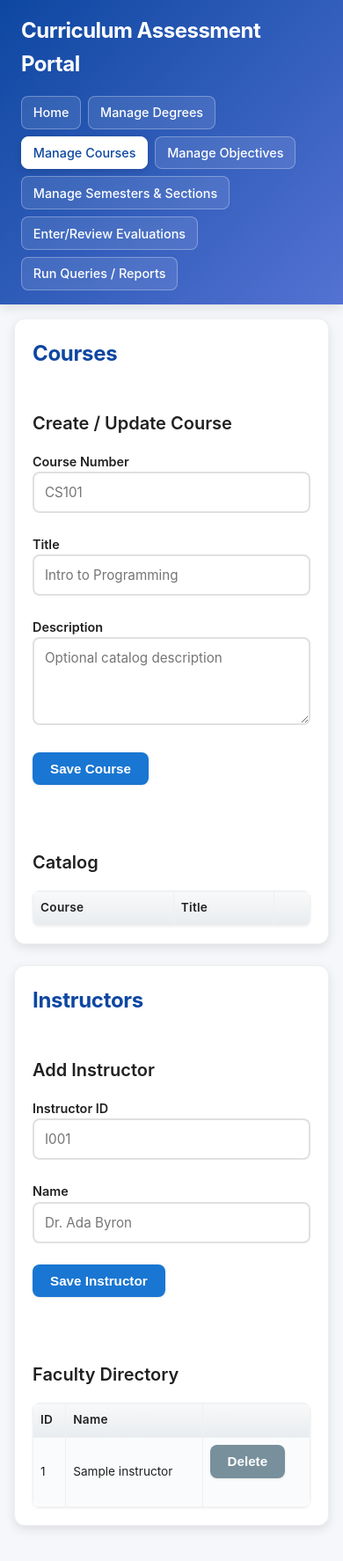
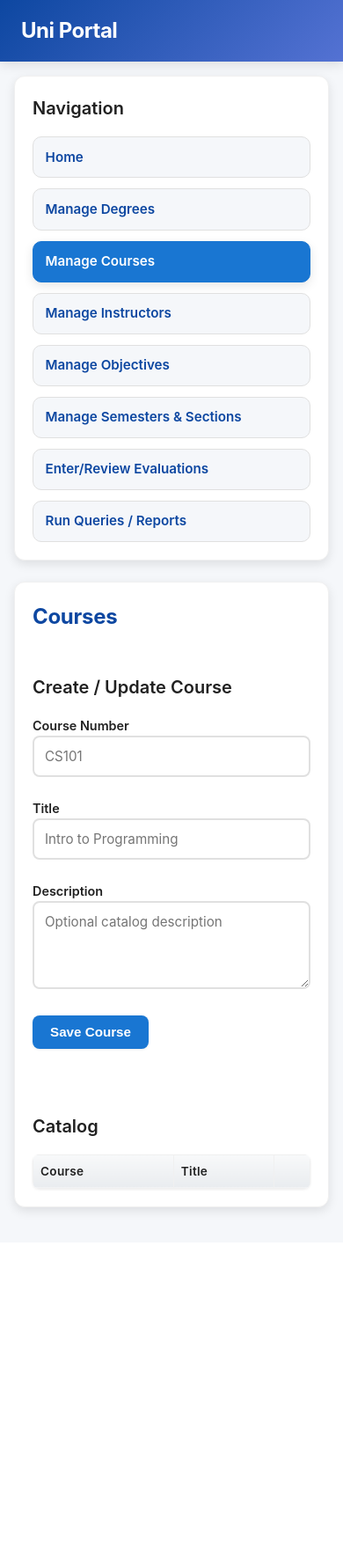
Before and after one commit to satifyy/DatabasesProject, a Flask app: page /courses in a window 390 px wide. Shown: the whole page at 88% size. After the commit the page ends 1383 px from the top, so only its background shows below. Run offline with Flask 3, Linux system fonts and the light colour scheme; tables that the repository leaves empty hold one stand-in row (values such as "Sample post"); lists and menus that the app fills with data are empty.

Commit message:
Add instructor management functionality and enhance UI layout
- Introduced a new route and template for managing instructors.
- Updated navigation links to include "Manage Instructors".
- Improved layout and styling across various templates for better user experience.
- Adjusted titles in templates to remove unnecessary suffixes.
- Added unique constraints to the database schema for courses and instructors.

```diff
--- a/flask_app/app.py
+++ b/flask_app/app.py
@@ -19,6 +19,7 @@
     {"endpoint": "home", "label": "Home"},
     {"endpoint": "manage_degrees", "label": "Manage Degrees"},
     {"endpoint": "manage_courses", "label": "Manage Courses"},
+    {"endpoint": "manage_instructors", "label": "Manage Instructors"},
     {"endpoint": "manage_objectives", "label": "Manage Objectives"},
     {"endpoint": "manage_semesters", "label": "Manage Semesters & Sections"},
     {"endpoint": "evaluations", "label": "Enter/Review Evaluations"},
@@ -361,7 +362,21 @@
                 course_no = (request.form.get("course_no") or "").strip()
                 execute(conn, "DELETE FROM Course WHERE course_no=%s", (course_no,))
                 flash(f"Course {course_no} deleted.", "success")
-            elif action == "create_instructor":
+        except Exception as exc:
+            flash(str(exc), "error")
+        return redirect(url_for("manage_courses"))
+
+    courses = query_all(conn, "SELECT course_no, title, description FROM Course ORDER BY course_no")
+    return render_template("courses.html", courses=courses)
+
+
+@app.route("/instructors", methods=["GET", "POST"])
+def manage_instructors():
+    conn = get_db()
+    if request.method == "POST":
+        action = request.form.get("action")
+        try:
+            if action == "create_instructor":
                 instructor_id = (request.form.get("instructor_id") or "").strip()
                 name = (request.form.get("instructor_name") or "").strip()
                 if not instructor_id or not name:
@@ -378,12 +393,15 @@
                 execute(conn, "DELETE FROM Instructor WHERE instructor_id=%s", (instructor_id,))
                 flash(f"Instructor {instructor_id} deleted.", "success")
         except Exception as exc:
-            flash(str(exc), "error")
-        return redirect(url_for("manage_courses"))
+            msg = str(exc)
+            # Friendly guidance when the unique name constraint is hit
+            if "uq_instructor_name" in msg or "Duplicate entry" in msg:
+                msg = "An instructor with that name already exists. Add a middle initial or suffix to distinguish them."
+            flash(msg, "error")
+        return redirect(url_for("manage_instructors"))
 
-    courses = query_all(conn, "SELECT course_no, title, description FROM Course ORDER BY course_no")
     instructors = query_all(conn, "SELECT instructor_id, name FROM Instructor ORDER BY name")
-    return render_template("courses.html", courses=courses, instructors=instructors)
+    return render_template("instructors.html", instructors=instructors)
 
 
 @app.route("/objectives", methods=["GET", "POST"])
@@ -796,6 +814,7 @@
 
     report_data: Dict[str, Any] = {}
     action = request.form.get("action") if request.method == "POST" else None
+    selected_report = (request.form.get("view") if request.method == "POST" else request.args.get("view")) or "degree"
 
     def default_semester_bounds():
         if not semesters:
@@ -960,6 +979,7 @@
 
     return render_template(
         "reports.html",
+        selected_report=selected_report,
         degrees=degrees,
         courses=courses,
         instructors=instructors,
--- a/flask_app/templates/base.html
+++ b/flask_app/templates/base.html
@@ -2,7 +2,7 @@
 <html lang="en">
 <head>
     <meta charset="utf-8">
-    <title>{% block title %}Curriculum Assessment{% endblock %}</title>
+    <title>{% block title %}Portal{% endblock %}</title>
     <style>
         :root {
             --primary: #0d47a1;
@@ -53,42 +53,64 @@
             letter-spacing: -0.5px;
         }
 
+        .layout {
+            display: grid;
+            grid-template-columns: 260px minmax(0, 1fr);
+            gap: 1.5rem;
+            padding: 1.25rem 1.5rem 2rem 0;
+            max-width: 100%;
+            margin: 0;
+        }
+
+        .sidebar {
+            background: var(--card);
+            border-radius: 12px;
+            padding: 1.25rem;
+            box-shadow: var(--shadow-md);
+            border: 1px solid var(--border-light);
+            position: sticky;
+            top: 1.25rem;
+            align-self: start;
+            margin-left: 0;
+        }
+
         nav {
             display: flex;
-            flex-wrap: wrap;
+            flex-direction: column;
             gap: 0.75rem;
-            margin-top: 1rem;
+            margin-top: 0.75rem;
         }
 
         nav a {
-            color: #fff;
+            color: var(--primary);
             text-decoration: none;
-            padding: 0.5rem 1rem;
-            border-radius: 8px;
-            border: 1px solid rgba(255,255,255,0.3);
+            padding: 0.65rem 0.85rem;
+            border-radius: 10px;
+            border: 1px solid var(--border);
             font-size: 0.95rem;
-            font-weight: 500;
+            font-weight: 600;
             transition: var(--transition);
-            background: rgba(255,255,255,0.1);
+            background: var(--bg);
         }
 
         nav a:hover {
-            background: rgba(255,255,255,0.2);
-            border-color: rgba(255,255,255,0.5);
-            transform: translateY(-1px);
+            background: #e3f2fd;
+            border-color: var(--accent);
+            color: var(--accent);
+            transform: translateX(2px);
+            box-shadow: var(--shadow-sm);
         }
 
         nav a.active {
-            background: #fff;
-            color: var(--primary);
-            border-color: #fff;
-            box-shadow: 0 2px 8px rgba(0,0,0,0.15);
+            background: var(--accent);
+            color: #fff;
+            border-color: var(--accent);
+            box-shadow: var(--shadow-md);
         }
 
         main {
-            padding: 2rem;
-            max-width: 1280px;
-            margin: 0 auto;
+            padding: 0;
+            max-width: 100%;
         }
 
         .card {
@@ -190,6 +212,24 @@
 
         button.secondary:hover {
             background: #607d8b;
+        }
+
+        .button-link {
+            display: inline-block;
+            background: var(--accent);
+            color: #fff;
+            padding: 0.55rem 1rem;
+            border-radius: 8px;
+            text-decoration: none;
+            font-weight: 600;
+            box-shadow: var(--shadow-sm);
+            transition: var(--transition);
+        }
+
+        .button-link:hover {
+            background: var(--accent-hover);
+            transform: translateY(-1px);
+            box-shadow: var(--shadow-md);
         }
 
         table {
@@ -294,7 +334,7 @@
         }
 
         /* Responsive Design */
-        @media (max-width: 768px) {
+        @media (max-width: 900px) {
             header {
                 padding: 1rem 1.5rem;
             }
@@ -303,17 +343,14 @@
                 font-size: 1.5rem;
             }
 
-            nav {
-                gap: 0.5rem;
+            .layout {
+                grid-template-columns: 1fr;
+                padding: 1rem;
             }
 
-            nav a {
-                padding: 0.4rem 0.8rem;
-                font-size: 0.9rem;
-            }
-
-            main {
-                padding: 1rem;
+            .sidebar {
+                position: relative;
+                top: 0;
             }
 
             .card {
@@ -337,13 +374,17 @@
 </head>
 <body>
 <header>
-    <h1>Curriculum Assessment Portal</h1>
+    <h1>Uni Portal</h1>
+</header>
+<div class="layout">
+    <aside class="sidebar">
+        <h3 style="margin-top:0;">Navigation</h3>
         <nav>
             {% for item in nav_links %}
                 <a href="{{ url_for(item.endpoint) }}" class="{{ 'active' if request.endpoint == item.endpoint else '' }}">{{ item.label }}</a>
             {% endfor %}
         </nav>
-</header>
+    </aside>
     <main>
         {% with messages = get_flashed_messages(with_categories=True) %}
             {% if messages %}
@@ -354,5 +395,6 @@
         {% endwith %}
         {% block content %}{% endblock %}
     </main>
+</div>
 </body>
 </html>
--- a/flask_app/templates/courses.html
+++ b/flask_app/templates/courses.html
@@ -1,5 +1,5 @@
 {% extends "base.html" %}
-{% block title %}Manage Courses · Curriculum Assessment{% endblock %}
+{% block title %}Manage Courses{% endblock %}
 {% block content %}
 <div class="card">
     <h2>Courses</h2>
@@ -41,42 +41,4 @@
         </div>
     </div>
 </div>
-
-<div class="card">
-    <h2>Instructors</h2>
-    <div class="flex">
-        <div>
-            <h3>Add Instructor</h3>
-            <form method="post">
-                <input type="hidden" name="action" value="create_instructor">
-                <label>Instructor ID
-                    <input type="text" name="instructor_id" placeholder="I001" required>
-                </label>
-                <label>Name
-                    <input type="text" name="instructor_name" placeholder="Dr. Ada Byron" required>
-                </label>
-                <button type="submit">Save Instructor</button>
-            </form>
-        </div>
-        <div>
-            <h3>Faculty Directory</h3>
-            <table>
-                <tr><th>ID</th><th>Name</th><th></th></tr>
-                {% for inst in instructors %}
-                    <tr>
-                        <td>{{ inst.instructor_id }}</td>
-                        <td>{{ inst.name }}</td>
-                        <td>
-                            <form method="post" onsubmit="return confirm('Delete this instructor?');">
-                                <input type="hidden" name="action" value="delete_instructor">
-                                <input type="hidden" name="instructor_id" value="{{ inst.instructor_id }}">
-                                <button type="submit" class="secondary">Delete</button>
-                            </form>
-                        </td>
-                    </tr>
-                {% endfor %}
-            </table>
-        </div>
-    </div>
-</div>
 {% endblock %}
--- a/flask_app/templates/degrees.html
+++ b/flask_app/templates/degrees.html
@@ -1,5 +1,5 @@
 {% extends "base.html" %}
-{% block title %}Manage Degrees · Curriculum Assessment{% endblock %}
+{% block title %}Manage Degrees{% endblock %}
 {% block content %}
 <div class="card">
     <h2>Degrees</h2>
@@ -128,7 +128,7 @@
 </div>
 
 <div class="card">
-    <h2>Degree → Course Objectives</h2>
+    <h2>Course Objectives by Degree</h2>
     {% if selected_degree %}
         <form method="get" class="flex" style="align-items:flex-end;">
             <input type="hidden" name="degree" value="{{ degree_key }}">
--- a/flask_app/templates/evaluations.html
+++ b/flask_app/templates/evaluations.html
@@ -1,5 +1,5 @@
 {% extends "base.html" %}
-{% block title %}Enter & Review Evaluations · Curriculum Assessment{% endblock %}
+{% block title %}Enter & Review Evaluations{% endblock %}
 {% block content %}
 <datalist id="method-options">
     <option value="Homework">
--- a/flask_app/templates/home.html
+++ b/flask_app/templates/home.html
@@ -1,5 +1,5 @@
 {% extends "base.html" %}
-{% block title %}Home · Curriculum Assessment{% endblock %}
+{% block title %}Home{% endblock %}
 {% block content %}
 <div class="card">
     <h2>Welcome</h2>
--- a/flask_app/templates/objectives.html
+++ b/flask_app/templates/objectives.html
@@ -1,5 +1,5 @@
 {% extends "base.html" %}
-{% block title %}Manage Objectives · Curriculum Assessment{% endblock %}
+{% block title %}Manage Objectives{% endblock %}
 {% block content %}
 <div class="card">
     <h2>Objectives</h2>
--- a/flask_app/templates/semesters.html
+++ b/flask_app/templates/semesters.html
@@ -1,5 +1,5 @@
 {% extends "base.html" %}
-{% block title %}Manage Semesters & Sections · Curriculum Assessment{% endblock %}
+{% block title %}Manage Semesters & Sections{% endblock %}
 {% block content %}
 <div class="card">
     <h2>Semesters</h2>
--- a/schema.sql
+++ b/schema.sql
@@ -16,6 +16,7 @@
     title VARCHAR(120) NOT NULL,
     description TEXT,
     PRIMARY KEY (course_no),
+    CONSTRAINT uq_course_title UNIQUE (title),
     CONSTRAINT ck_course_number CHECK (course_no REGEXP '^[A-Za-z]{2,4}[0-9]{4}$')
 ) ENGINE=InnoDB DEFAULT CHARSET=utf8mb4;
 
@@ -23,7 +24,8 @@
 CREATE TABLE IF NOT EXISTS Instructor (
     instructor_id VARCHAR(20) NOT NULL,
     name VARCHAR(120) NOT NULL,
-    PRIMARY KEY (instructor_id)
+    PRIMARY KEY (instructor_id),
+    CONSTRAINT uq_instructor_name UNIQUE (name)
 ) ENGINE=InnoDB DEFAULT CHARSET=utf8mb4;
 
 -- Semester: allowed year/term combinations for scheduling sections
```
Also changed, not shown: flask_app/templates/instructors.html (added, +41 -0 lines), flask_app/templates/reports.html (+28 -6 lines). Lines whose indentation alone changed are shown as unchanged.
